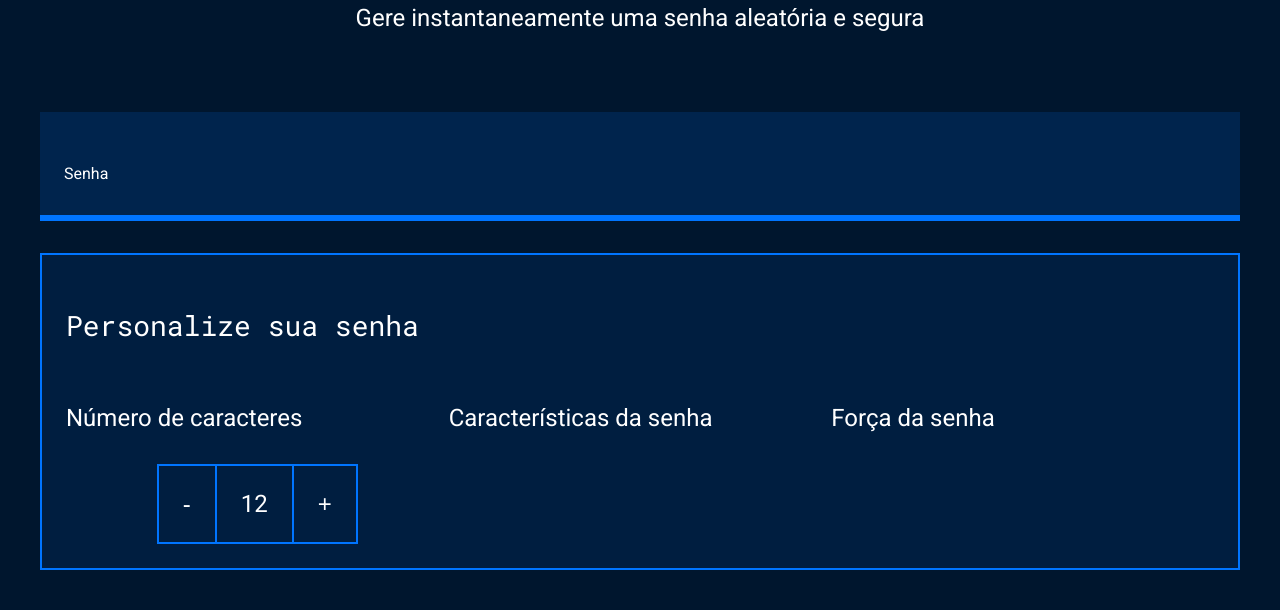
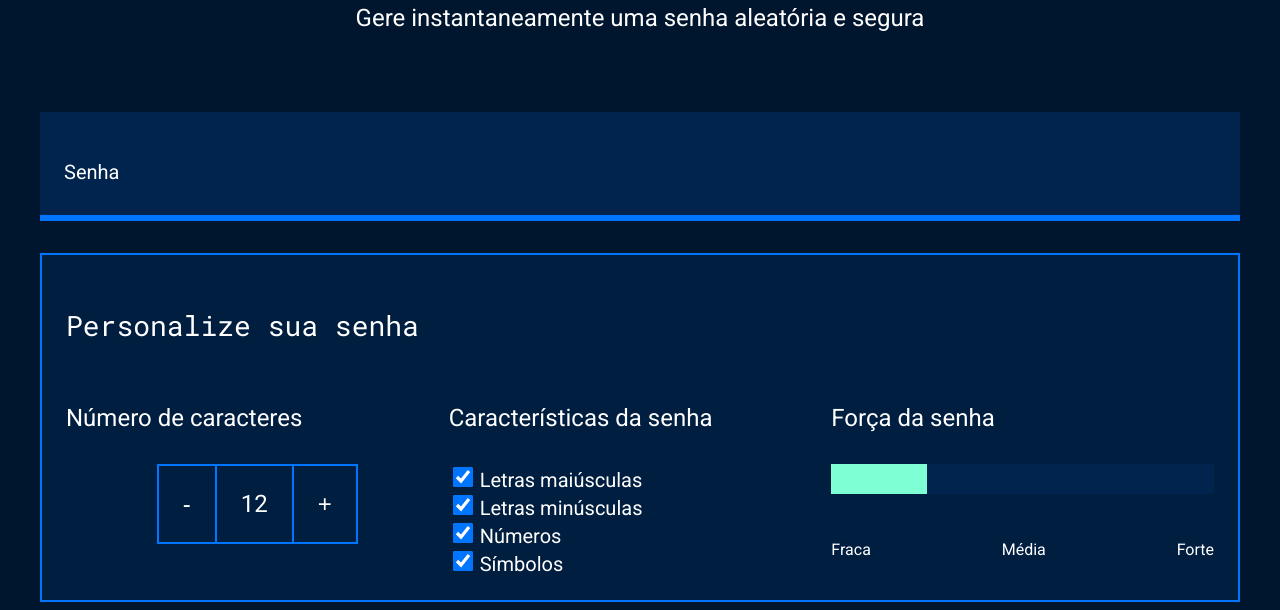
Before and after one commit to anakarolina1234/terceiro-repositorio2, a plain HTML site: page index.html in a window 1280 px wide. Shown: the part 214-824 px from the top of the page. Before the commit the page ends 800 px from the top, so only its background shows below. Drawn offline with Linux system fonts and the light colour scheme.

Commit message:
Aula 16/06

```diff
--- a/index.html
+++ b/index.html
@@ -25,16 +25,39 @@
                 <div class="parametro-senha">
                     <h4 class="parametro-senha__titulo">Número de caracteres</h4>
                     <div class="parametro-senha-botoes">
-                        <button class="parametro-senha_botao">-</button>
-                        <p class="parametro-senha_texto">12</p>
-                        <button class="parametro-senha_botao">+</button>
+                        <button class="parametro-senha__botao">-</button>
+                        <p class="parametro-senha__texto">12</p>
+                        <button class="parametro-senha__botao">+</button>
                     </div>
                 </div>
                 <div class="parametro-senha">
                     <h4 class="parametro-senha__titulo">Características da senha</h4>
+                    <div class="parametro-senha-checkbox">
+                        <input name="maiusculo" type="checkbox" class="checkbox" checked >
+                        <label for="maiusculo">Letras maiúsculas</label>
+                    </div>
+                    <div class="parametro-senha-checkbox">
+                        <input name="minusculo" type="checkbox" class="checkbox" checked >
+                        <label for="minusculo">Letras minúsculas</label>
+                    </div>
+                    <div class="parametro-senha-checkbox">
+                        <input name="numero" type="checkbox" class="checkbox" checked >
+                        <label for="numero">Números</label>
+                    </div>
+                    <div class="parametro-senha-checkbox">
+                        <input name="simbolo" type="checkbox" class="checkbox" checked >
+                        <label for="simbolo">Símbolos</label>
+                    </div>
                 </div>
                 <div class="parametro-senha">
                     <h4 class="parametro-senha__titulo">Força da senha</h4>
+                    <div class="barra"></div>
+                    <div class="forca fraca"></div>
+                    <div class="parametro-senha-textos">
+                        <p>Fraca</p>
+                        <p>Média</p>
+                        <p>Forte</p>
+                    </div>
                 </div>
             </div>
         </div>
--- a/style.css
+++ b/style.css
@@ -86,12 +86,11 @@ body{
 }
 
 .parametro-senha-botoes {
-    display:flex;
+    display: flex;
     justify-content: center;
-
 }
 
-.parametro-senha_botao {
+.parametro-senha__botao {
     background-color: var(--fundo-texto);
     color: var(--branco);
     border: 2px solid var(--borda);
@@ -100,7 +99,7 @@ body{
     cursor: pointer;
 }
 
-.parametro-senha_texto {
+.parametro-senha__texto {
     padding: 24px;
     border-top: 2px solid var(--borda);
     border-bottom: 2px solid var(--borda);
@@ -108,12 +107,47 @@ body{
     font-size: 24px;
 }
 
+label {
+    font-size: 20px;
+}
 
+.checkbox {
+    width: 20px;
+    height: 20px;
+    cursor: pointer;
+}
 
+.barra {
+    background-color: var(--fundo-senha);
+    height: 30px;
+    width: 100%;
+}
 
+.forca {
+    height: 30px;
+    position: relative;
+    bottom: 30px;
+}
 
+.fraca{
+   width: 25%;
+   background-color: aquamarine;
+}
 
+.parametro-senha-textos {
+   display: flex;
+   justify-content: space-between;
+}
 
+.media {
+    background-color: royalblue;
+    width: 50%;
+}
+
+.forte {
+    background-color: #001E40;
+    width: 100%;
+}
 
 @media screen and (min-width: 768px) {
     .parametro-coluna__senha{
```
